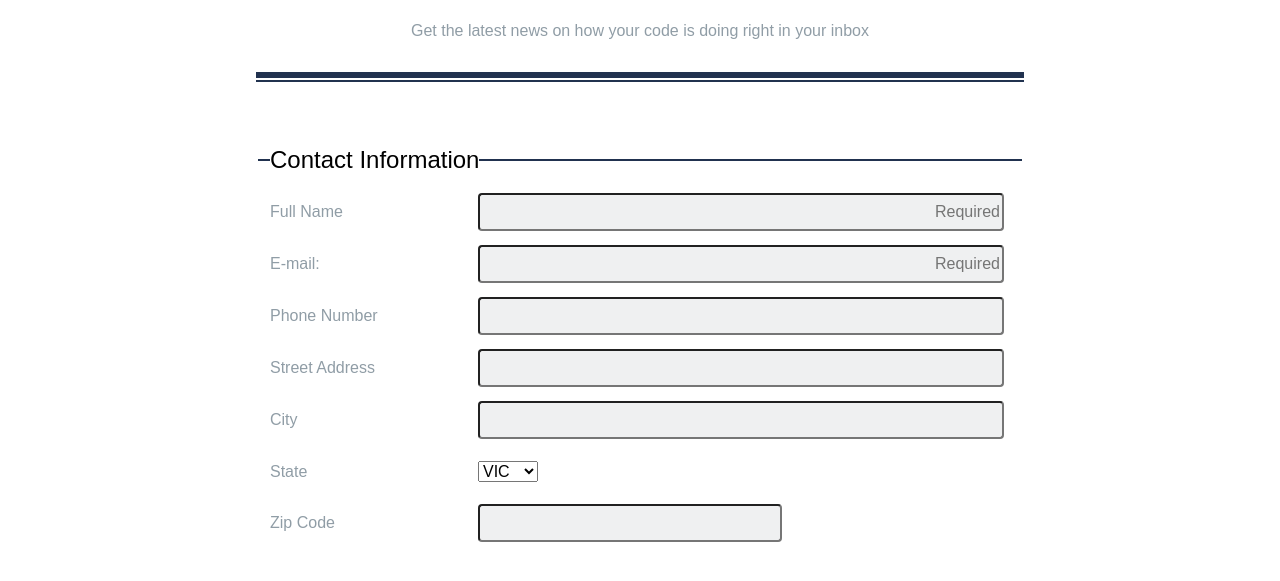
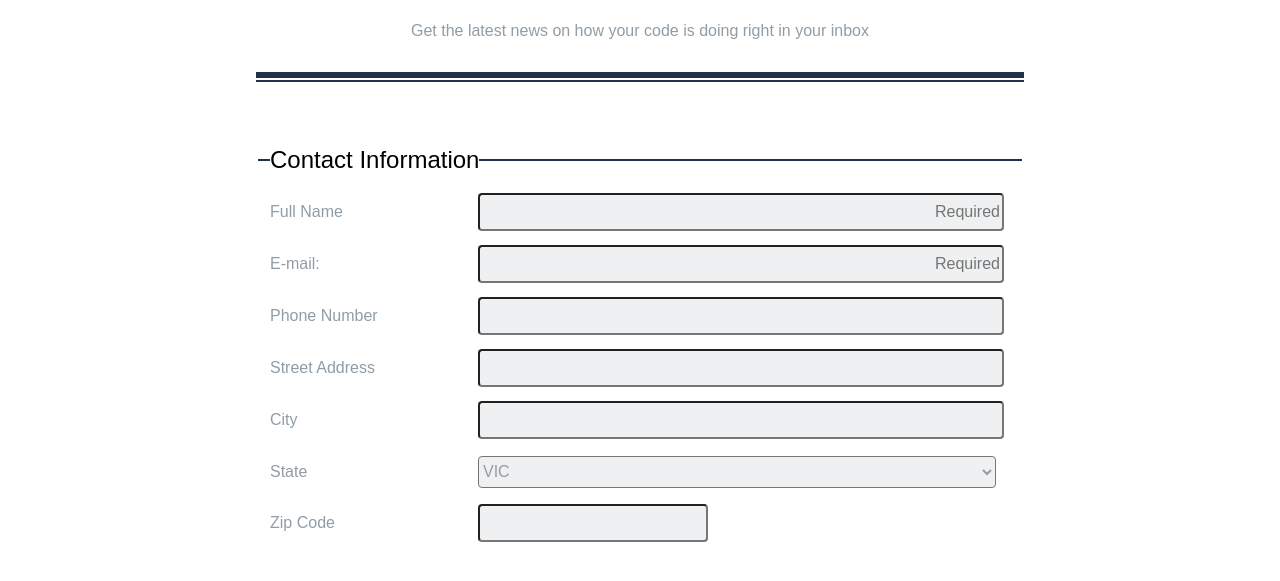
Before and after one commit to jarodguthrie/online_registration_v4_2, a plain HTML site: page index.html in a window 1280 px wide. Shown: the part 212-793 px from the top of the page. Drawn offline with Linux system fonts and the light colour scheme; a web font is replaced by a local one.

Commit message:
Add files via upload

```diff
--- a/styles.css
+++ b/styles.css
@@ -7,7 +7,7 @@
 	Bulk styles
 -----------------------------------------------------------------*/
 
-h1, h2, h3, p, legend, input, label, fieldset {
+h1, h2, h3, p, legend, input, label, fieldset, select#state {
 	font-family: 'Bubbler One', sans-serif;
 	color: #909DA6;
 	display: inline-block;
@@ -86,7 +86,7 @@ fieldset {
 	border-top: solid 2px #21324f;
 }
 
-input{
+input, select#state{
 	width: 95%;
 	height: 2em;
 	margin: 8px 0 0 0;
@@ -105,6 +105,7 @@ input[placeholder]{
 
 .zipcode{
 	width: 40%;
+	display: block;
 
 }
 
@@ -158,8 +159,13 @@ textarea{
 		display: inline-block;
 	}
 
-	input {
+	input, select#state {
 	    width: 70%;
+		display: inline-block;
+	}
+
+	input#zip-code{
+		width: 30%;
 		display: inline-block;
 	}
 
```
